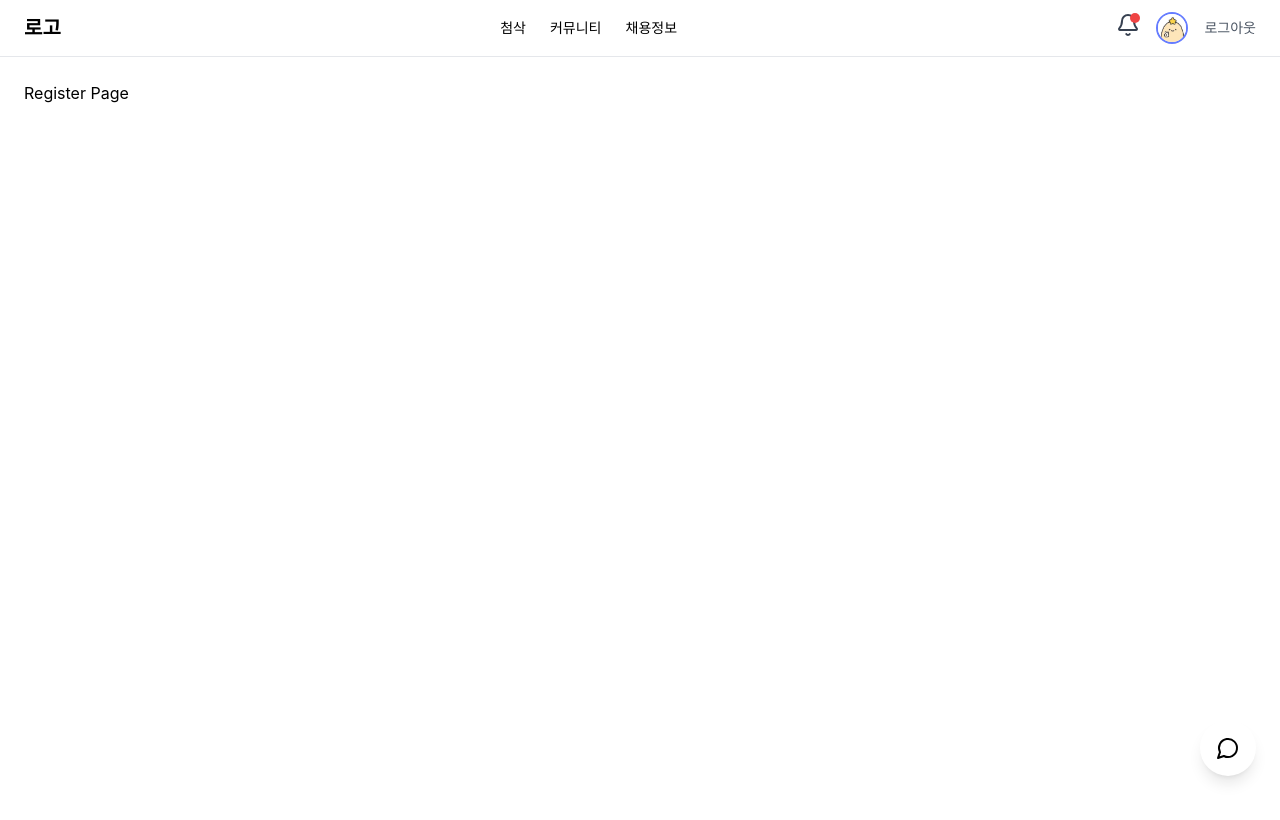
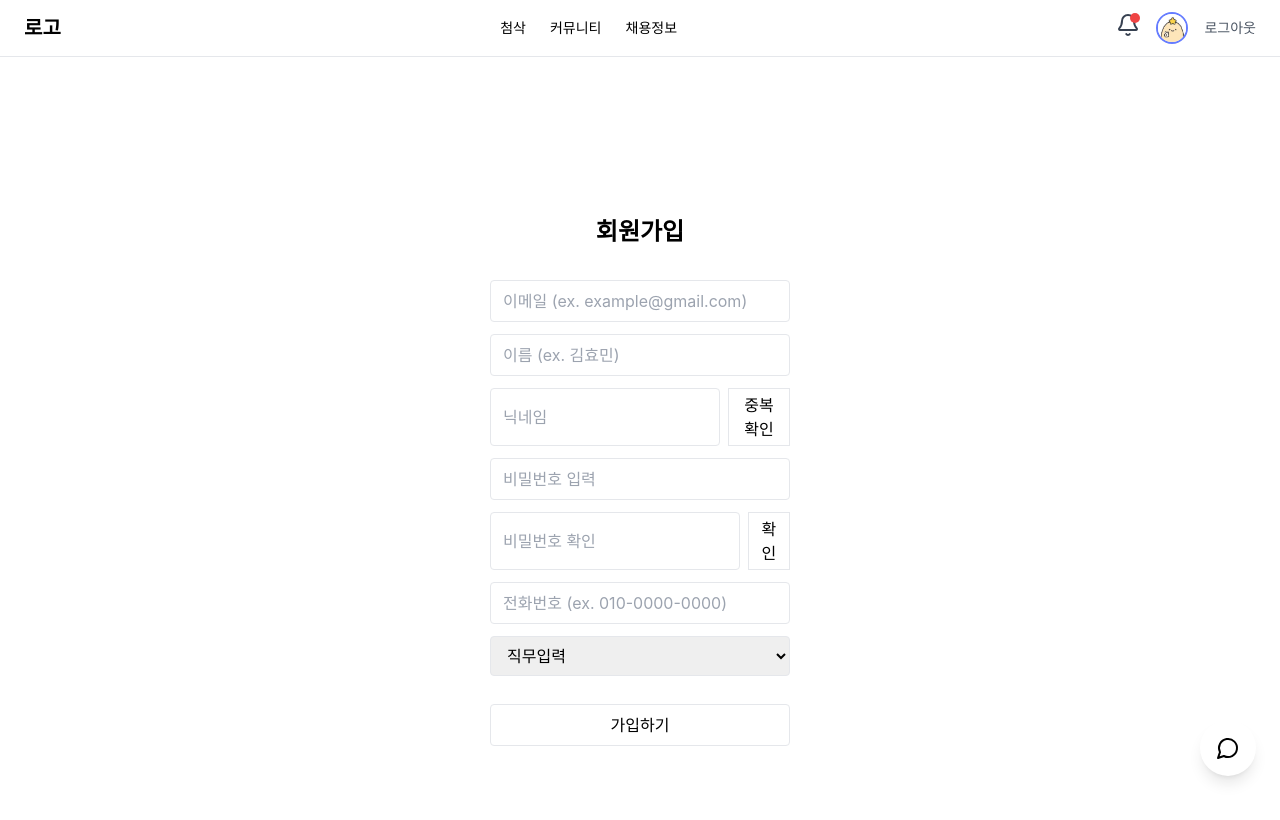
Before and after one commit to KwonAYeong/pofolling_frontend, a React (Create React App) app: page /register in a window 1280 px wide. Shown: the top 820 px of the page. Built offline with nearby package versions, Linux system fonts and the light colour scheme.

Commit message:
feat 회원가입폼

```diff
--- a/src/components/layout/Header.tsx
+++ b/src/components/layout/Header.tsx
@@ -53,7 +53,7 @@ const Header = () => {
           <>
           {/*마우스 들어올 시 파란색으로 변경*/}
             <Link to="/login" className="text-sm hover:text-mentee">로그인</Link>
-            <Link to="/signup" className="text-sm hover:text-mentee">회원가입</Link>
+            <Link to="/register" className="text-sm hover:text-mentee">회원가입</Link>
           </>
         )}
       </div>
--- a/src/pages/auth/Register.tsx
+++ b/src/pages/auth/Register.tsx
@@ -1,5 +1,93 @@
-const Register = () => {
-    return <div>Register Page</div>;
+import React, { useState } from 'react';
+
+export default function Register() {
+  const [email, setEmail] = useState('');
+  const [name, setName] = useState('');
+  const [nickname, setNickname] = useState('');
+  const [password, setPassword] = useState('');
+  const [passwordConfirm, setPasswordConfirm] = useState('');
+  const [phoneNumber, setPhoneNumber] = useState('');
+  const [job, setJob] = useState('');
+
+  const handleSignup = () => {
+    if (password !== passwordConfirm) {
+      alert('비밀번호가 일치하지 않습니다.');
+      return;
+    }
+    // 회원가입 로직
+    alert('회원가입 성공!');
   };
 
-  export default Register;
+  return (
+    <div className="min-h-screen flex flex-col items-center justify-center bg-white text-black">
+      <h1 className="text-2xl font-bold mb-8">회원가입</h1>
+      <div className="flex flex-col gap-3 w-[300px]">
+        <input
+          type="email"
+          placeholder="이메일 (ex. example@gmail.com)"
+          className="border rounded px-3 py-2"
+          value={email}
+          onChange={(e) => setEmail(e.target.value)}
+        />
+        <input
+          type="text"
+          placeholder="이름 (ex. 김효민)"
+          className="border rounded px-3 py-2"
+          value={name}
+          onChange={(e) => setName(e.target.value)}
+        />
+        <div className="flex gap-2">
+          <input
+            type="text"
+            placeholder="닉네임"
+            className="border rounded px-3 py-2 w-full"
+            value={nickname}
+            onChange={(e) => setNickname(e.target.value)}
+          />
+          <button className="border px-2 py-1">중복확인</button>
+        </div>
+        <input
+          type="password"
+          placeholder="비밀번호 입력"
+          className="border rounded px-3 py-2"
+          value={password}
+          onChange={(e) => setPassword(e.target.value)}
+        />
+        <div className="flex gap-2">
+          <input
+            type="password"
+            placeholder="비밀번호 확인"
+            className="border rounded px-3 py-2 w-full"
+            value={passwordConfirm}
+            onChange={(e) => setPasswordConfirm(e.target.value)}
+          />
+          <button className="border px-2 py-1">확인</button>
+        </div>
+        <input
+          type="text"
+          placeholder="전화번호 (ex. 010-0000-0000)"
+          className="border rounded px-3 py-2"
+          value={phoneNumber}
+          onChange={(e) => setPhoneNumber(e.target.value)}
+        />
+        <select
+          className="border rounded px-3 py-2"
+          value={job}
+          onChange={(e) => setJob(e.target.value)}
+        >
+          <option value="">직무입력</option>
+          <option value="frontend">프론트엔드</option>
+          <option value="backend">백엔드</option>
+          <option value="designer">디자이너</option>
+          <option value="planner">기획자</option>
+        </select>
+        <button
+          className="mt-4 border px-4 py-2 rounded hover:bg-gray-200"
+          onClick={handleSignup}
+        >
+          가입하기
+        </button>
+      </div>
+    </div>
+  );
+}
```
